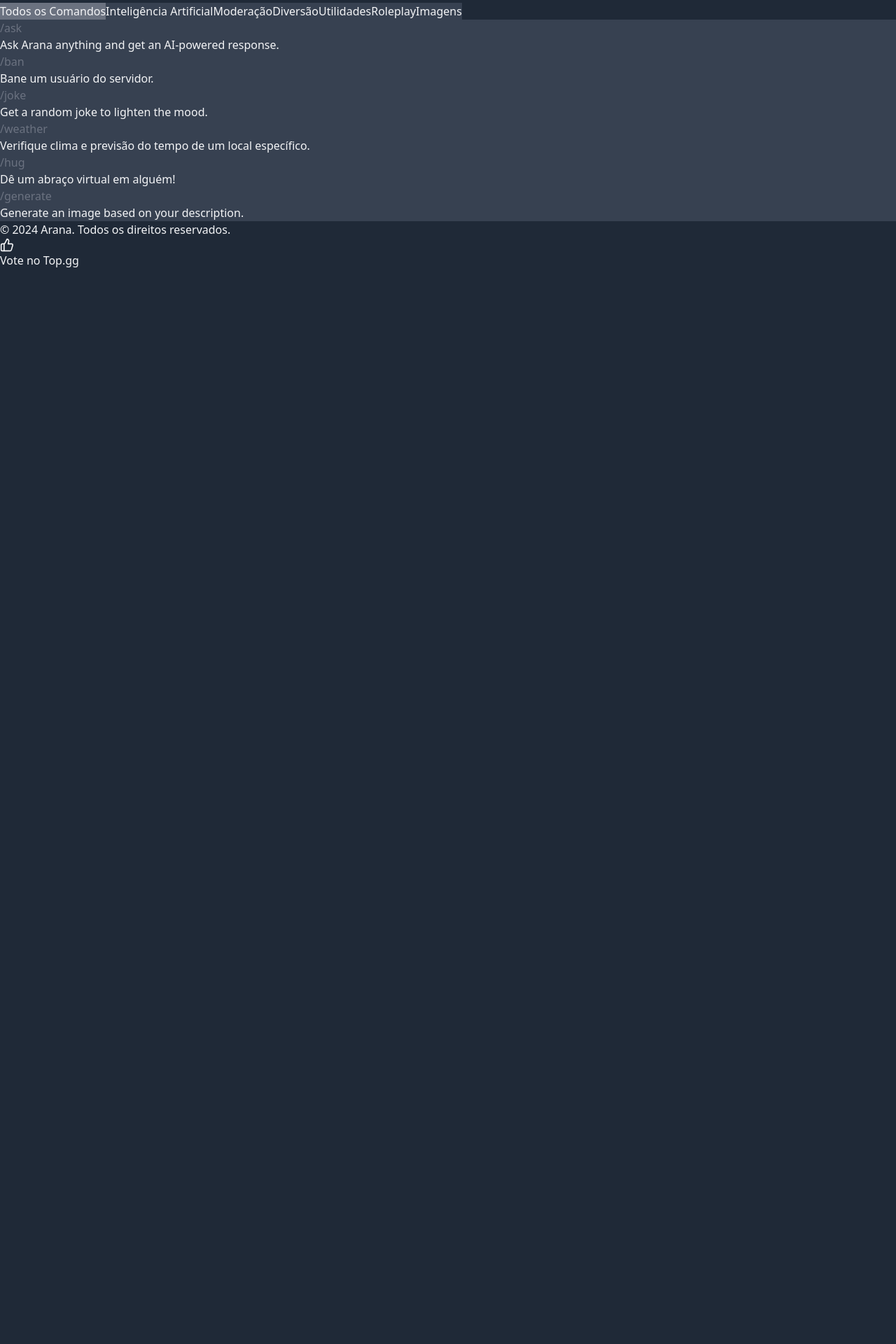
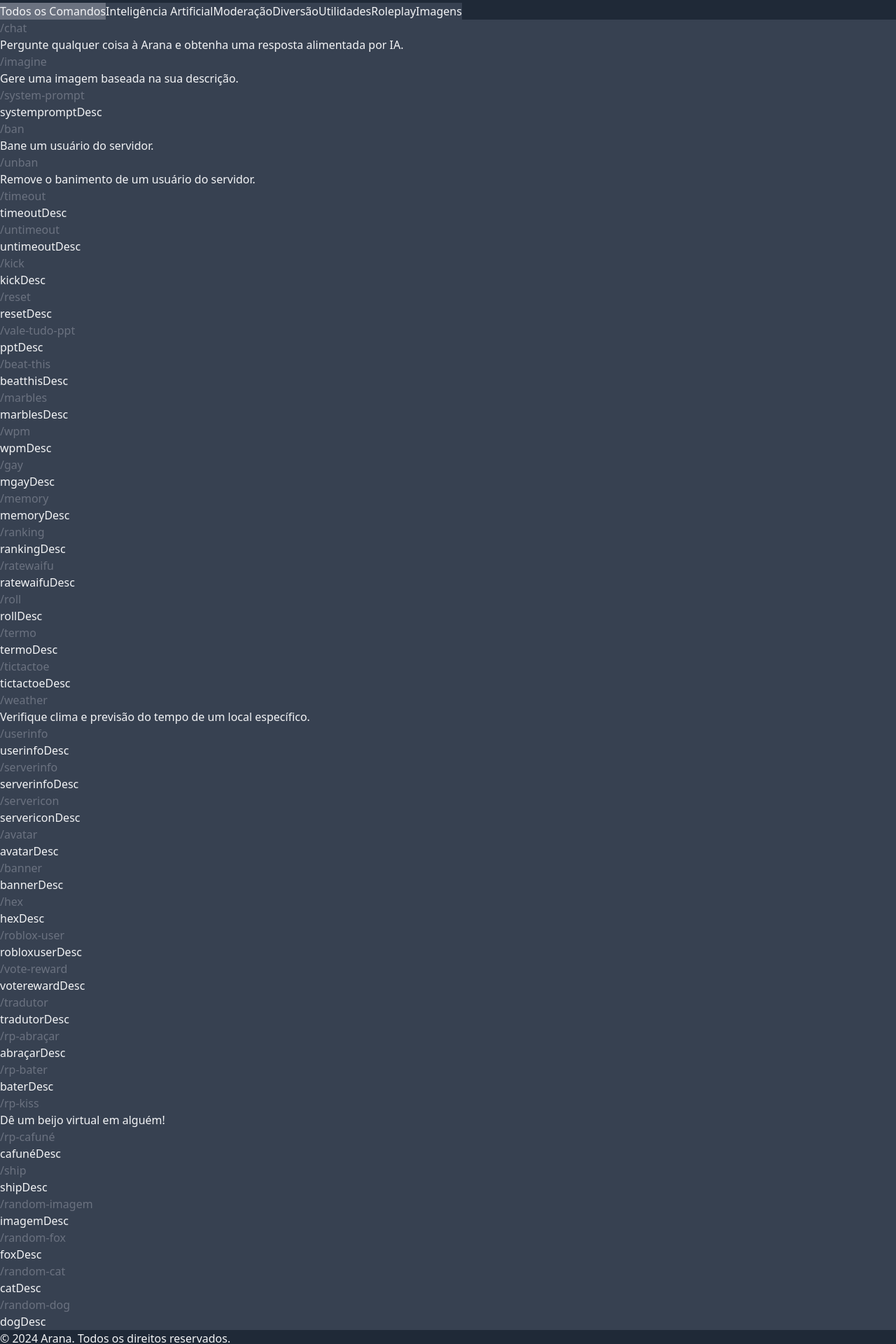
Before and after one commit to JayJay-Legend/Arana, a React (Vite) app: page /commands in a window 1280 px wide. Shown: the part 180-2100 px from the top of the page at 70% size. Before the commit the page ends 800 px from the top, so only its background shows below. Built offline with nearby package versions, Linux system fonts and the light colour scheme.

Commit message:
Update Commands.tsx

```diff
--- a/src/pages/Commands.tsx
+++ b/src/pages/Commands.tsx
@@ -17,12 +17,45 @@ const Commands: React.FC = () => {
   ];
 
   const commands = [
-    { name: '/ask', description: t('askDesc'), category: 'ai' },
+    { name: '/chat', description: t('chatDesc'), category: 'ai' },
+    { name: '/imagine', description: t('imagineDesc'), category: 'ai' },
+    { name: '/system-prompt', description: t('systempromptDesc'), category: 'ai' },
     { name: '/ban', description: t('banDesc'), category: 'moderation' },
-    { name: '/joke', description: t('jokeDesc'), category: 'fun' },
+    { name: '/unban', description: t('unbanDesc'), category: 'moderation' },
+    { name: '/timeout', description: t('timeoutDesc'), category: 'moderation' },
+    { name: '/untimeout', description: t('untimeoutDesc'), category: 'moderation' },
+    { name: '/kick', description: t('kickDesc'), category: 'moderation' },
+    { name: '/reset', description: t('resetDesc'), category: 'moderation' },
+    { name: '/vale-tudo-ppt', description: t('pptDesc'), category: 'fun' },
+    { name: '/beat-this', description: t('beatthisDesc'), category: 'fun' },
+    { name: '/marbles', description: t('marblesDesc'), category: 'fun' },
+    { name: '/wpm', description: t('wpmDesc'), category: 'fun' },
+    { name: '/gay', description: t('mgayDesc'), category: 'fun' },
+    { name: '/memory', description: t('memoryDesc'), category: 'fun' },
+    { name: '/ranking', description: t('rankingDesc'), category: 'fun' },
+    { name: '/ratewaifu', description: t('ratewaifuDesc'), category: 'fun' },
+    { name: '/roll', description: t('rollDesc'), category: 'fun' },
+    { name: '/termo', description: t('termoDesc'), category: 'fun' },
+    { name: '/tictactoe', description: t('tictactoeDesc'), category: 'fun' },
     { name: '/weather', description: t('weatherDesc'), category: 'utilities' },
-    { name: '/hug', description: t('hugDesc'), category: 'roleplay' },
-    { name: '/generate', description: t('generateDesc'), category: 'images' },
+    { name: '/userinfo', description: t('userinfoDesc'), category: 'utilities' },
+    { name: '/serverinfo', description: t('serverinfoDesc'), category: 'utilities' },
+    { name: '/servericon', description: t('servericonDesc'), category: 'utilities' },
+    { name: '/avatar', description: t('avatarDesc'), category: 'utilities' },
+    { name: '/banner', description: t('bannerDesc'), category: 'utilities' },
+    { name: '/hex', description: t('hexDesc'), category: 'utilities' },
+    { name: '/roblox-user', description: t('robloxuserDesc'), category: 'utilities' },
+    { name: '/vote-reward', description: t('voterewardDesc'), category: 'utilities' },
+    { name: '/tradutor', description: t('tradutorDesc'), category: 'utilities' },
+    { name: '/rp-abraçar', description: t('abraçarDesc'), category: 'roleplay' },
+    { name: '/rp-bater', description: t('baterDesc'), category: 'roleplay' },
+    { name: '/rp-kiss', description: t('kissDesc'), category: 'roleplay' },
+    { name: '/rp-cafuné', description: t('cafunéDesc'), category: 'roleplay' },
+    { name: '/ship', description: t('shipDesc'), category: 'roleplay' },
+    { name: '/random-imagem', description: t('imagemDesc'), category: 'images' },
+    { name: '/random-fox', description: t('foxDesc'), category: 'images' },
+    { name: '/random-cat', description: t('catDesc'), category: 'images' },
+    { name: '/random-dog', description: t('dogDesc'), category: 'images' },
   ];
 
   const filteredCommands = activeCategory === 'all'
```
